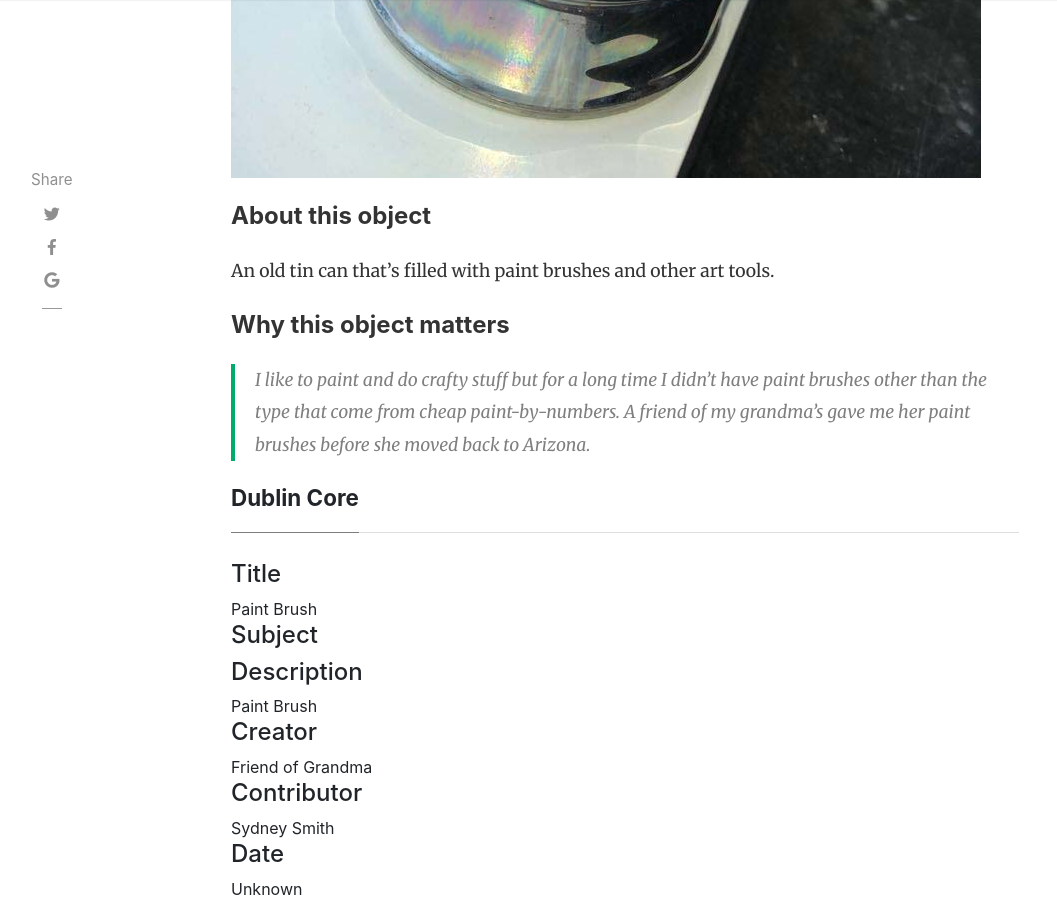
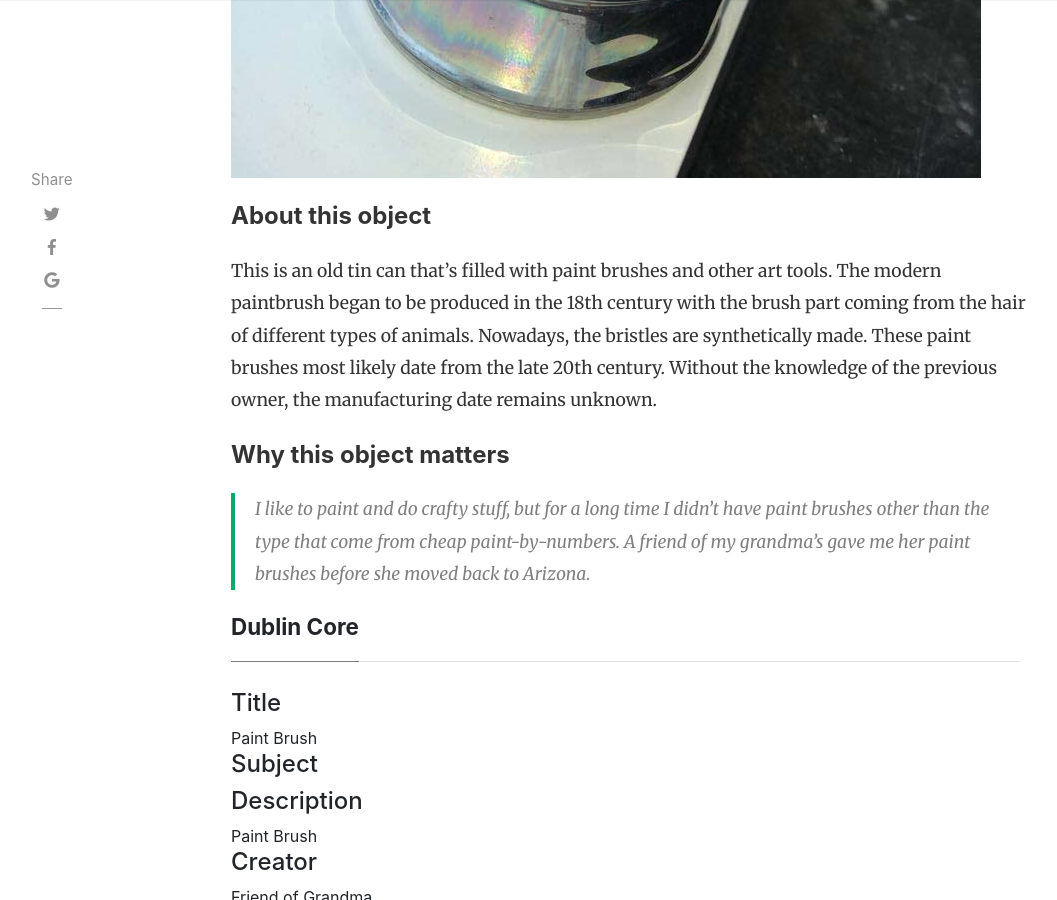
Before and after one commit to IUBHistoryHarvest/IUBHistoryHarvest.github.io, a Jekyll site: the page built from _items/2019-03-05-ID0011.md, in a window 1280 px wide and 900 px high, scrolled down 1475 px. Shown: the whole window, without its empty margins (54-1111 px from the left). Built offline with Jekyll 4.4.1, drawn with Linux system fonts in a browser that asks for light colours; nearby versions of some CDN libraries; comment, search, counter and statistics services are not loaded.

Commit message:
Update 2019-03-05-ID0011.md

```diff
--- a/_items/2019-03-05-ID0011.md
+++ b/_items/2019-03-05-ID0011.md
@@ -12,7 +12,7 @@ shortdesc: An old tin can that's filled with paint brushes and other art tools
 categories: [ Sentimental,Practical ]
 tags: [ art, paint, brush, friends, family ]
 itemabout: |
- An old tin can that's filled with paint brushes and other art tools.
+ This is an old tin can that's filled with paint brushes and other art tools. The modern paintbrush began to be produced in the 18th century with the brush part coming from the hair of different types of animals. Nowadays, the bristles are synthetically made. These paint brushes most likely date from the late 20th century. Without the knowledge of the previous owner, the manufacturing date remains unknown.
 itemquote: |
- I like to paint and do crafty stuff but for a long time I didn't have paint brushes other than the type that come from cheap paint-by-numbers. A friend of my grandma's gave me her paint brushes before she moved back to Arizona.
+ I like to paint and do crafty stuff, but for a long time I didn't have paint brushes other than the type that come from cheap paint-by-numbers. A friend of my grandma's gave me her paint brushes before she moved back to Arizona.
 ---
```
